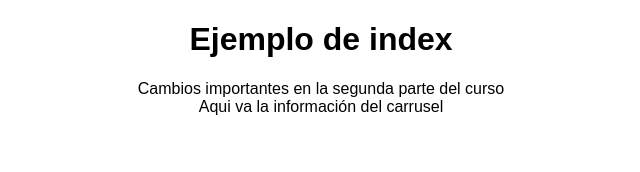
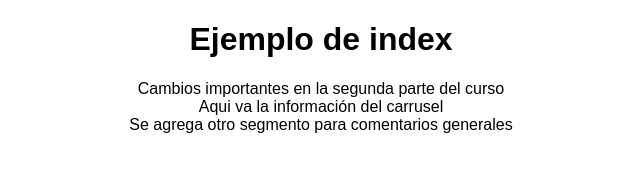
Before and after one commit to ivansanchez9322/hyperblog, a plain HTML site: page index.html in a window 1280 px wide. Shown: the whole page, without its empty margins (319-959 px from the left). Drawn offline with Linux system fonts and the light colour scheme.

Commit message:
Se agrega sección de comentarios

```diff
--- a/index.html
+++ b/index.html
@@ -14,5 +14,9 @@
     <div>
       Aqui va la información del carrusel
     </div>
+
+    <div>
+      Se agrega otro segmento para comentarios generales
+    </div>
   </body>
 </html>
```
